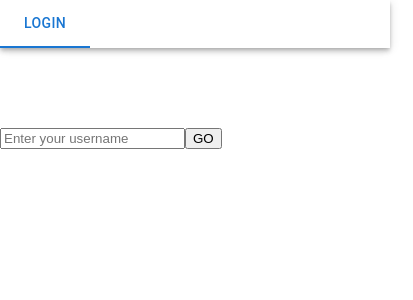
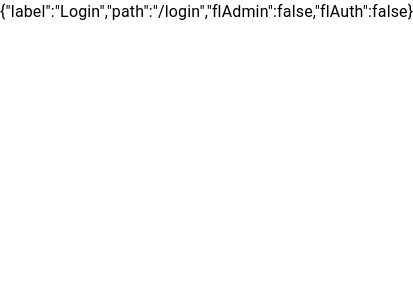
Before and after one commit to Java49PavelKryuchkov/react-project, a React (Create React App) app: page /login in a window 390 px wide. Shown: the top 300 px of the page, 413 px wide, since content can reach past the window. Built offline with nearby package versions, Linux system fonts and the light colour scheme.

Commit message:
CW #45 NavigatorDispatch useMediaQuery

```diff
--- a/src/App.tsx
+++ b/src/App.tsx
@@ -13,6 +13,7 @@ import { useSelector } from 'react-redux';
 import { authReducer, authActions } from './redux/authSlice';
 import { NavigatorProps } from './models/NavigatorProps';
 import { Generation } from './components/pages/Generation';
+import { NavigatorDispatch } from './components/navigators/NavigatorDispatch';
 
 function App() {
   const [routes, setRoutes] = useState<RoutesType[]>([]);
@@ -29,7 +30,7 @@ function App() {
   }, [authUser])
   return <BrowserRouter>
   <Routes>
-  <Route path='/' element={<Navigator
+  <Route path='/' element={<NavigatorDispatch
            routes={routes} />}>
           <Route index element={<Employees/>}/>
           <Route path='add' element={<AddEmployee/>}/>
--- /dev/null
+++ b/src/components/navigators/NavigatorDispatch.tsx
@@ -0,0 +1,12 @@
+import { Box, useMediaQuery } from "@mui/material";
+import React from "react";
+import { NavigatorProps } from '../../models/NavigatorProps'
+import { Navigator } from "./Navigator";
+import { NavigatorMobile } from "./NavigatorMobile";
+
+export const NavigatorDispatch: React.FC<NavigatorProps> = ({routes}) => {
+    const noMobile = useMediaQuery('(min-width:900px)');
+    return <Box>
+        {noMobile ? <Navigator routes={routes}/> : <NavigatorMobile routes={routes}/>}
+    </Box>
+}
--- /dev/null
+++ b/src/components/navigators/NavigatorMobile.tsx
@@ -0,0 +1,9 @@
+import { Box, Typography } from "@mui/material";
+import React from "react";
+import { NavigatorProps } from "../../models/NavigatorProps";
+
+export const NavigatorMobile: React.FC<NavigatorProps> = ({routes}) => {
+    return <Box>
+        {routes.map(r => <Typography>{JSON.stringify(r)}</Typography>)}
+    </Box>
+}
```
